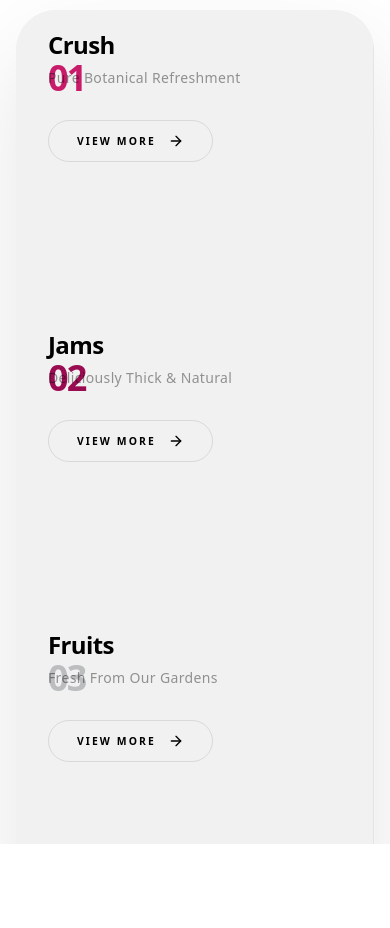
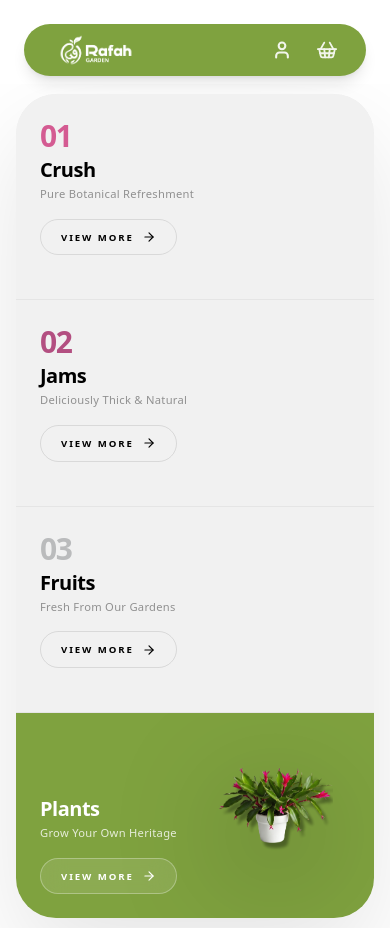
Before and after one commit to MibinThomas/rafa-garden-frontend, a Next.js app: page / in a window 390 px wide. Before the commit the page ends 844 px from the top, so only its background shows below. Built offline with nearby package versions, Linux system fonts and the light colour scheme; a web font is replaced by a local one.

Commit message:
Refine mobile layout: Add profile icon to header, reposition category images to the right, and increase image scale for a more balanced split view. Optimized Fruits image path (removed space).

```diff
--- a/src/components/CategoryHero.tsx
+++ b/src/components/CategoryHero.tsx
@@ -25,8 +25,8 @@ export const CATEGORIES = [
     id: "03",
     title: "Fruits",
     subtitle: "Fresh From Our Gardens",
-    image: "/images/hero/fresh fruits.png",
-    color: "#bbbdbf", // Updated Light Gray/Silver
+    image: "/images/hero/fresh_fruits.png",
+    color: "#a3a5a7", // Darkened Light Gray for better highlight contrast
   },
   {
     id: "04",
@@ -64,13 +64,14 @@ export function CategoryHero({ onSelect }: CategoryHeroProps) {
       <motion.div
         animate={{ backgroundColor: "#f1f1f1" }}
         transition={{ duration: 1.2, ease: [0.16, 1, 0.3, 1] }}
-        className="w-full flex-1 max-w-[1600px] mx-auto overflow-hidden rounded-[2.5rem] md:rounded-[4rem] shadow-[0_40px_100px_rgba(0,0,0,0.1)] flex flex-col md:flex-row relative"
+        className="w-full flex-1 max-w-[1600px] mx-auto overflow-hidden rounded-[2.5rem] md:rounded-[4rem] shadow-[0_40px_100px_rgba(0,0,0,0.1)] grid grid-cols-1 sm:grid-cols-2 md:grid-cols-4 relative"
       >
         {CATEGORIES.map((cat, index) => (
           <motion.div
             key={cat.id}
             onMouseEnter={() => setHoveredIndex(index)}
-            className="relative h-full flex-1 flex flex-col cursor-pointer border-r border-black/5 last:border-r-0 overflow-hidden group bg-[#f1f1f1]"
+            onClick={() => setHoveredIndex(index)} // Critical for mobile "highlight" on tap
+            className="relative min-h-[22vh] sm:min-h-0 h-full flex flex-col cursor-pointer border-b sm:border-b-0 sm:border-r border-black/5 last:border-0 overflow-hidden group bg-[#f1f1f1]"
           >
             {/* Spring-Animated Background Fill */}
             <motion.div
@@ -87,39 +88,39 @@ export function CategoryHero({ onSelect }: CategoryHeroProps) {
             />
 
             {/* Content Container */}
-            <div className={`relative z-20 w-full px-8 md:px-14 flex flex-col h-full py-12 md:py-20`}>
+            <div className="relative z-30 w-full px-6 sm:px-10 md:px-14 flex flex-col h-full py-6 sm:py-10 md:py-16 mt-auto sm:mt-0">
 
               {/* Numbering - Moves up/fades on hover */}
               <motion.div
-                className="mb-8 block"
+                className="mb-4 sm:mb-6 md:mb-8 block"
                 initial={false}
                 animate={{
                   opacity: hoveredIndex === index ? 0 : 1,
-                  y: hoveredIndex === index ? -20 : 0,
+                  y: hoveredIndex === index ? -15 : 0,
                   color: cat.color,
                 }}
                 transition={{ type: "spring", stiffness: 200, damping: 25 }}
               >
-                <span className="text-4xl md:text-5xl font-bold tracking-tighter">{cat.id}</span>
+                <span className="text-3xl sm:text-4xl md:text-5xl font-bold tracking-tighter opacity-70">{cat.id}</span>
               </motion.div>
 
               {/* Middle/Bottom Section: Text & Button */}
               <motion.div
-                className="mt-auto"
+                className="mt-auto relative z-40"
                 animate={{
-                  y: hoveredIndex === index ? 0 : -100, // Move down on hover
+                  y: hoveredIndex === index ? 0 : -20, // Tighter offset for mobile
                   color: hoveredIndex === index ? "#ffffff" : "#000000",
                 }}
                 transition={{ type: "spring", stiffness: 150, damping: 22 }}
               >
-                <div className="mb-8">
+                <div className="mb-4 sm:mb-6 md:mb-8">
                   <motion.h2
-                    className="text-2xl md:text-3xl font-bold mb-2 tracking-tight leading-tight"
+                    className="text-xl sm:text-2xl md:text-3xl lg:text-4xl font-bold mb-1 sm:mb-2 tracking-tight leading-tight"
                   >
                     {cat.title}
                   </motion.h2>
                   <motion.p
-                    className={`text-sm md:text-base font-light tracking-wide ${hoveredIndex === index ? "opacity-80" : "opacity-40"}`}
+                    className={`text-[0.7rem] sm:text-sm md:text-base font-light tracking-wide ${hoveredIndex === index ? "opacity-80" : "opacity-40"}`}
                   >
                     {cat.subtitle}
                   </motion.p>
@@ -132,14 +133,14 @@ export function CategoryHero({ onSelect }: CategoryHeroProps) {
                     e.stopPropagation();
                     onSelect(index);
                   }}
-                  className={`flex items-center gap-3 px-7 py-3 rounded-full border transition-all duration-300 group pointer-events-auto
+                  className={`flex items-center gap-2 sm:gap-3 px-5 sm:px-7 py-2.5 sm:py-3 rounded-full border transition-all duration-300 group pointer-events-auto
                     ${hoveredIndex === index
                       ? "border-white/30 bg-white/10 text-white backdrop-blur-md hover:bg-white hover:text-black"
                       : "border-black/10 text-black hover:bg-black hover:text-white"}
                   `}
                 >
-                  <span className="text-[0.65rem] font-bold uppercase tracking-[0.2em] translate-y-[1px]">View more</span>
-                  <ArrowRight size={16} className="transition-transform duration-300 group-hover:translate-x-1" />
+                  <span className="text-[0.6rem] sm:text-[0.65rem] font-bold uppercase tracking-[0.2em] translate-y-[1px]">View more</span>
+                  <ArrowRight size={14} className="sm:w-4 sm:h-4 transition-transform duration-300 group-hover:translate-x-1" />
                 </motion.button>
               </motion.div>
             </div>
@@ -157,9 +158,9 @@ export function CategoryHero({ onSelect }: CategoryHeroProps) {
                     damping: 20,
                     mass: 0.8,
                   }}
-                  className="absolute inset-0 flex items-center justify-center z-10 pointer-events-none p-12 md:p-16"
+                  className="absolute inset-y-0 right-0 w-[60%] sm:inset-0 sm:w-full flex items-center justify-end sm:justify-center z-10 pointer-events-none pr-4 sm:pr-12 md:p-16"
                 >
-                  <div className="relative w-full h-full max-h-[50%] md:max-h-[60%] -translate-y-12">
+                   <div className="relative w-full h-full max-h-[85%] sm:max-h-[50%] md:max-h-[60%] translate-x-4 sm:translate-x-0 -translate-y-2 sm:-translate-y-12">
                     <Image
                       src={cat.image}
                       alt={cat.title}
--- a/src/components/FloatingHeader.tsx
+++ b/src/components/FloatingHeader.tsx
@@ -13,6 +13,8 @@ export function FloatingHeader() {
   const itemCount = items.reduce((total: number, item: any) => total + item.quantity, 0);
 
   return (
+    <>
+      {/* Desktop Header */}
       <div className="w-full hidden md:flex items-center justify-between px-16 pt-8 pb-2.5 pointer-events-auto select-none">
 
         {/* Left Pill: Logo */}
@@ -79,7 +81,45 @@ export function FloatingHeader() {
             </button>
           </div>
         </motion.div>
+      </div>
 
+      {/* Mobile Header */}
+      <div className="w-full flex md:hidden items-center justify-between px-6 pt-6 pb-2 pointer-events-auto">
+        <motion.div
+          animate={{ backgroundColor: headerColor }}
+          transition={{ duration: 1.2, ease: [0.16, 1, 0.3, 1] }}
+          className="flex-1 flex items-center justify-between rounded-full px-6 py-2.5 shadow-lg gap-4"
+        >
+          {/* Logo */}
+          <div className="relative w-24 h-8">
+            <Image
+              src="/images/logo/Rafah logo white.webp"
+              alt="Rafah Garden"
+              fill
+              className="object-contain"
+            />
           </div>
+
+          {/* Action Icons */}
+          <div className="flex items-center gap-4">
+            <button className="text-white p-1 opacity-90 active:scale-90 transition-transform">
+              <User size={20} strokeWidth={2.5} />
+            </button>
+
+            <button
+              onClick={openCart}
+              className="text-white relative p-1 opacity-90 active:scale-90 transition-transform"
+            >
+              <ShoppingBasket size={22} strokeWidth={2} />
+              {itemCount > 0 && (
+                <span className="absolute top-0 right-0 bg-white text-[0.6rem] font-bold text-black border border-black/10 w-4 h-4 flex items-center justify-center rounded-full">
+                  {itemCount}
+                </span>
+              )}
+            </button>
+          </div>
+        </motion.div>
+      </div>
+    </>
   );
 }
```
Also changed, not shown: public/images/hero/fresh_fruits.png (renamed from public/images/hero/fresh fruits.png). Lines whose indentation alone changed are shown as unchanged.
